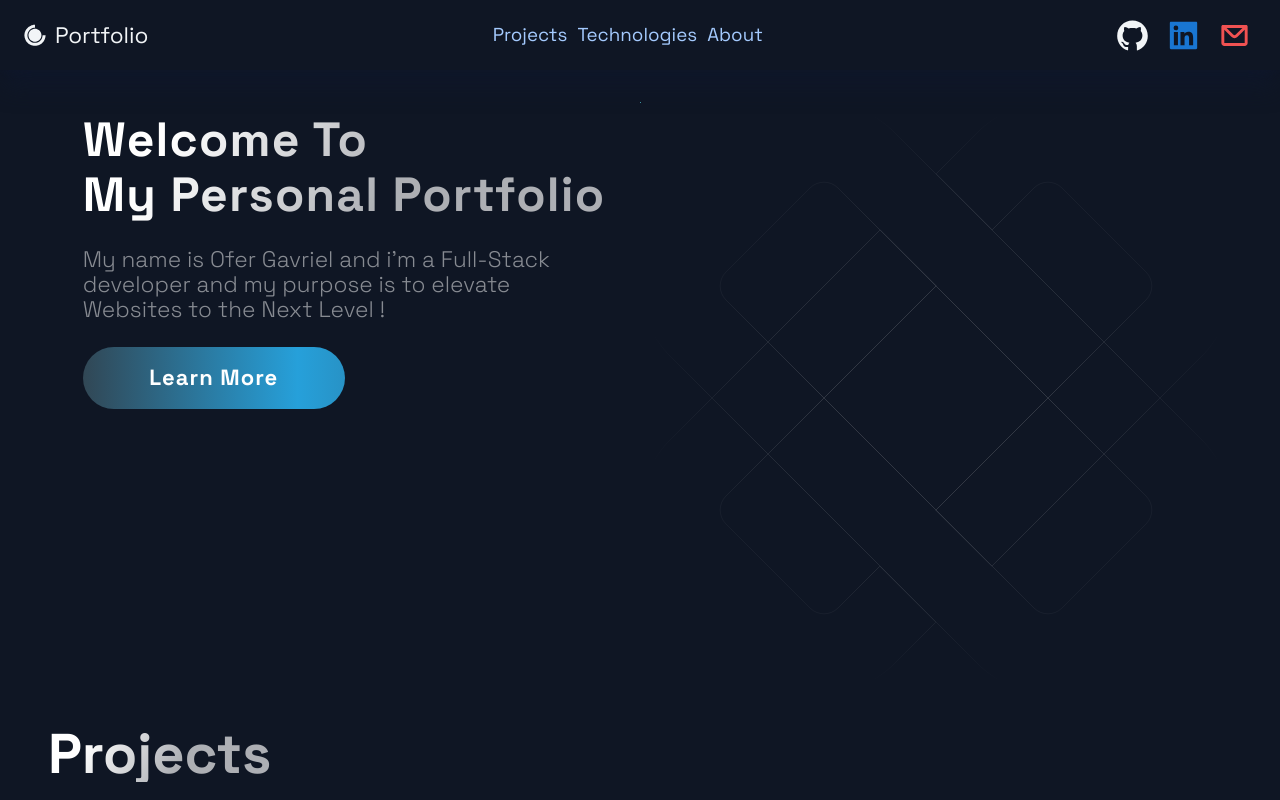
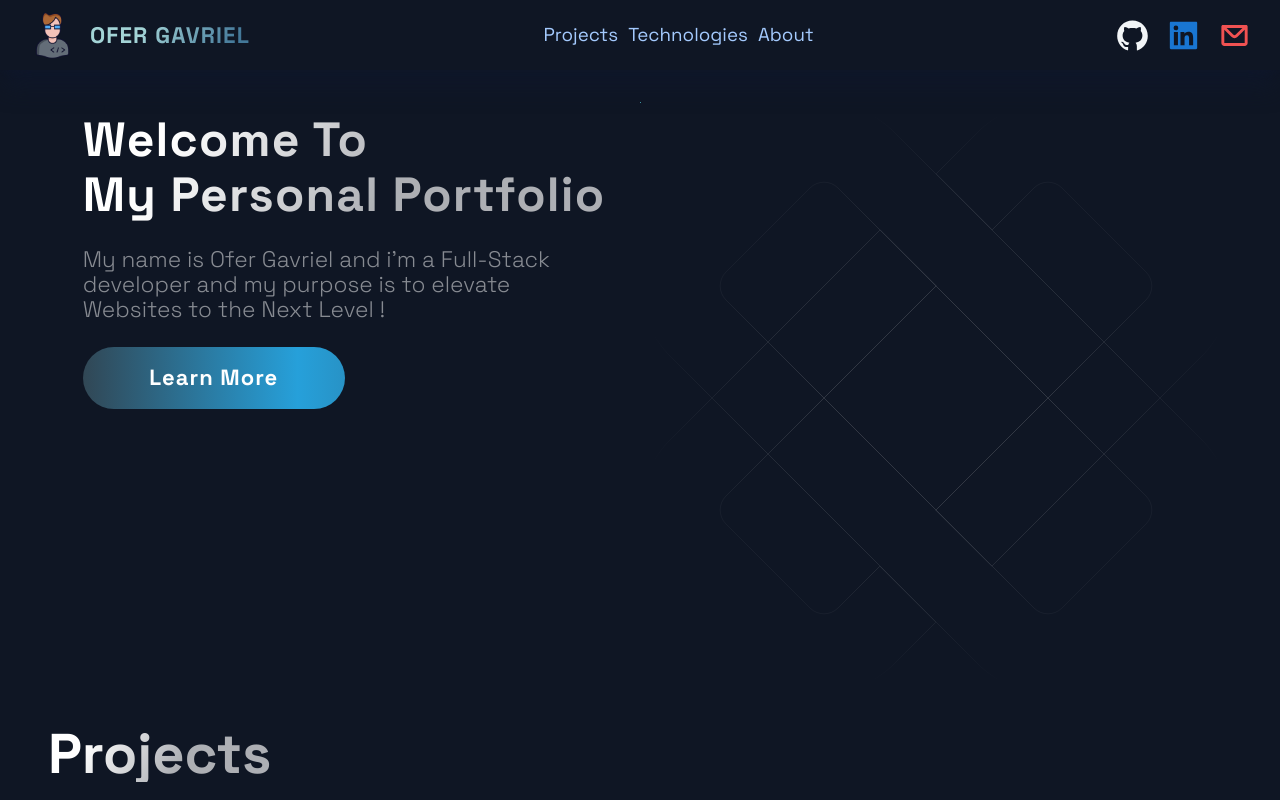
Before and after one commit to oferGavrilov/My-portfolio, a Next.js app: page / in a window 1280 px wide. Shown: the top 800 px of the page. Built offline with nearby package versions, Linux system fonts and the light colour scheme; a web font is replaced by a local one.

Commit message:
added styles and logo

```diff
--- a/src/components/Header.tsx
+++ b/src/components/Header.tsx
@@ -1,16 +1,17 @@
 import React from 'react'
 import Link from 'next/link'
-import { DiCssdeck } from 'react-icons/di'
 import dynamic from 'next/dynamic'
 
 import { motion } from 'framer-motion'
 import SocialLinks from './SocialLinks'
+import Image from 'next/image'
 
 const Header = (): JSX.Element => (
   <motion.header style={{ position: 'sticky', top: 0, zIndex: 10 }}>
     <section className='flex justify-between items-center h-28 px-8 bg-[#0F1624] shadow-xl shadow-slate-900' >
       <div className='flex items-center gap-2'>
-        <DiCssdeck size={'3rem'} /> <span className='text-4xl'>Portfolio</span>
+        <Image src="/logo.gif" width='65' height={65} alt='logo' />
+        <span className='animate-pulse-slow tracking-wider logo font-bold uppercase text-4xl animate-'>Ofer Gavriel</span>
       </div>
       <div className='hidden md:flex gap-4 items-center'>
         <motion.div whileTap={{ scale: 0.9 }}>
--- a/src/components/Projects/ProjectDescription.tsx
+++ b/src/components/Projects/ProjectDescription.tsx
@@ -1,5 +1,6 @@
 import React, { useState } from 'react'
 import { ShowMoreBtn } from './ProjectsStyles'
+import { motion } from 'framer-motion'
 
 interface Props {
   txt: string
@@ -18,9 +19,15 @@ export function ProjectDescription ({ txt, length }: Props): JSX.Element {
   }
 
   return (
-        <article className='px-12'>
-            <p className={`${isShowMore ? 'h-auto' : 'h-[72px]'}`}>{getTxtToShow(txt, length)}</p>
-            {txt.length > length && <ShowMoreBtn onClick={onToggleLongTxt}>{isShowMore ? 'Read less' : 'Read more'}</ShowMoreBtn>}
-        </article>
+    <article className='px-12'>
+      <p className={`${isShowMore ? 'h-auto' : 'h-[72px]'}`}>{getTxtToShow(txt, length)}</p>
+      {txt.length > length &&
+        <motion.div whileTap={{ scale: 0.95 }}>
+          <ShowMoreBtn onClick={onToggleLongTxt}>
+            {isShowMore ? 'Read less' : 'Read more'}
+          </ShowMoreBtn>
+        </motion.div>
+      }
+    </article>
   )
 }
--- a/src/components/Projects/Projects.tsx
+++ b/src/components/Projects/Projects.tsx
@@ -15,7 +15,7 @@ const Projects = (): JSX.Element => {
 
   return (
     <Section id="projects">
-      <SectionTitle >Projects</SectionTitle>
+      <SectionTitle data-aos="fade-left">Projects</SectionTitle>
       <GridContainer>
         {projects.map((project) => (
           <BlogCard key={project.id} data-aos="fade-up">
--- a/src/components/SocialLinks.tsx
+++ b/src/components/SocialLinks.tsx
@@ -6,7 +6,7 @@ import { CgMail } from 'react-icons/cg'
 
 function SocialLinks (): JSX.Element {
   return (
-      <div>
+      <div className='flex'>
       <IconButton color='inherit' href='https://github.com/oferGavrilov'>
         <AiFillGithub className='social-link' size={'3.5rem'} />
       </IconButton>
--- a/src/styles/globals.css
+++ b/src/styles/globals.css
@@ -57,6 +57,11 @@
             -webkit-background-clip: text;
             -webkit-text-fill-color: transparent;
       }
+      .logo {
+            background: linear-gradient(121.57deg,#a8dadc 31.77%,#457b9d 90.15%);
+            -webkit-background-clip: text;
+            -webkit-text-fill-color: transparent;
+      }
 
       .btn-grad {
             background-image: linear-gradient(to right, #314755 0%, #26a0da  41%, #314755  100%);
--- a/tailwind.config.js
+++ b/tailwind.config.js
@@ -3,6 +3,9 @@ module.exports = {
   content: ['./src/**/*.{js,ts,jsx,tsx}'],
   theme: {
     extend: {
+      animation: {
+        'pulse-slow': 'pulse 4s cubic-bezier(0.4, 0, 0.6, 1) infinite'
+      },
       scale: ['group-hover'],
       fontFamily: { inter: ['Inter', 'sans-serif'] }
     }
```
Also changed, not shown: public/logo.gif (added), src/styles/buttons.css (line endings or trailing spaces).
